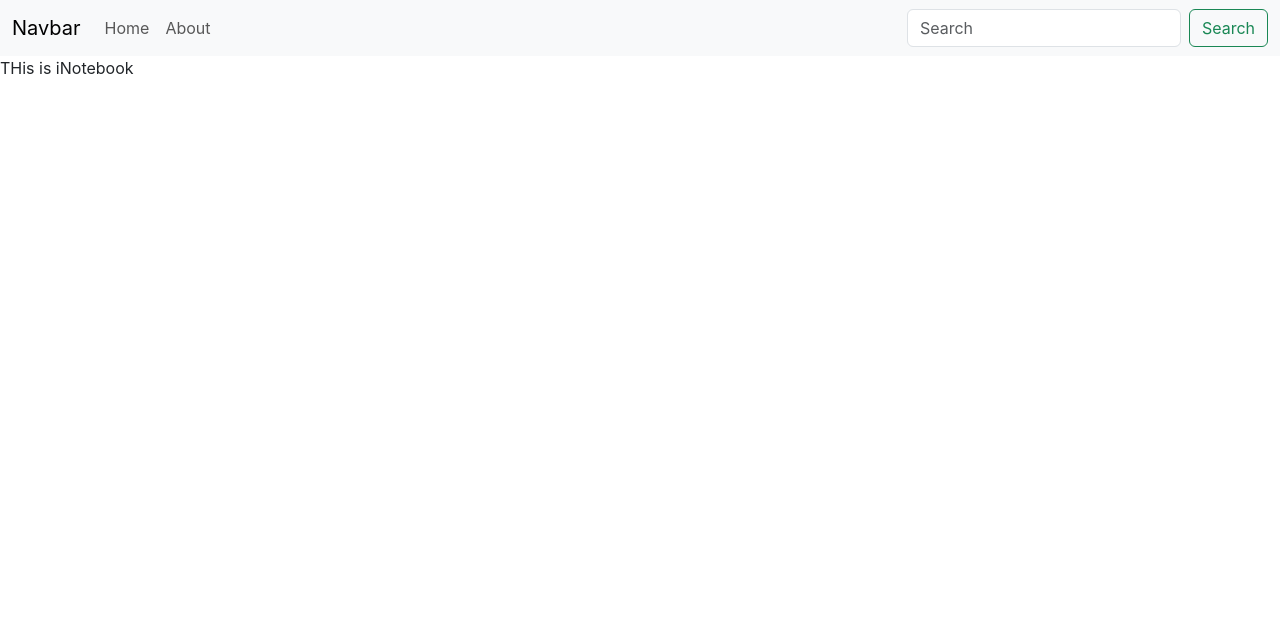
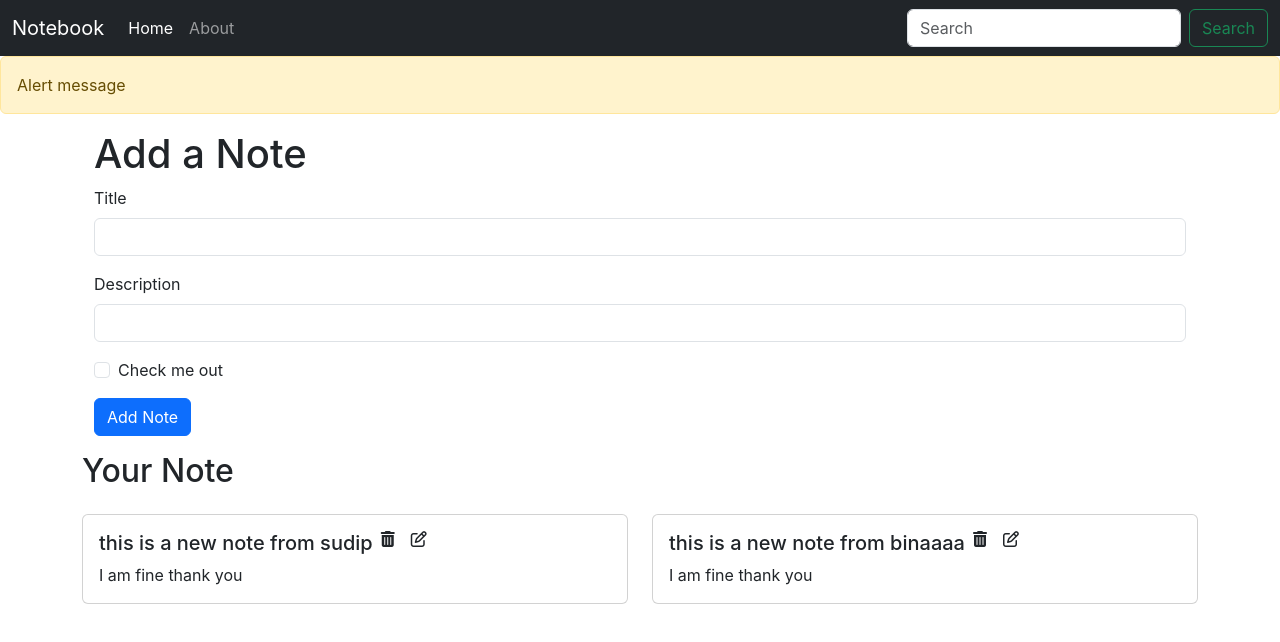
Before and after one commit to sudip-khanal/notebook, a React (Create React App) app: page / in a window 1280 px wide. Shown: the top 642 px of the page. Built offline with nearby package versions, Linux system fonts and the light colour scheme.

Commit message:
add and delet note function added

```diff
--- a/public/index.html
+++ b/public/index.html
@@ -27,6 +27,10 @@
     <noscript>You need to enable JavaScript to run this app.</noscript>
     <div id="root"></div>
     <script
+      src="https://kit.fontawesome.com/8c723b72b4.js"
+      crossorigin="anonymous"
+    ></script>
+    <script
       src="https://cdn.jsdelivr.net/npm/@popperjs/core@2.11.8/dist/umd/popper.min.js"
       integrity="sha384-I7E8VVD/ismYTF4hNIPjVp/Zjvgyol6VFvRkX/vR+Vc4jQkC+hVqc2pM8ODewa9r"
       crossorigin="anonymous"
--- a/src/App.css
+++ b/src/App.css
@@ -36,3 +36,6 @@
     transform: rotate(360deg);
   }
 }
+i{
+  cursor: pointer;
+}
--- a/src/App.js
+++ b/src/App.js
@@ -6,17 +6,24 @@
 
 import React from "react";
 import { BrowserRouter, Route, Routes } from "react-router-dom";
+import NoteState from "./context/notes/noteState";
+import Alert from "./components/Alert";
 
 function App() {
   return (
     <>
+      <NoteState>
         <BrowserRouter>
           <Navbar />
+          <Alert message="Alert message" />
+          <div className="container">
             <Routes>
               <Route exact path="/" element={<Home />}></Route>
-          <Route exact path="/about/*" element={<About />}></Route>
+              <Route exact path="/about/" element={<About />}></Route>
             </Routes>
+          </div>
         </BrowserRouter>
+      </NoteState>
     </>
   );
 }
--- a/src/components/About.js
+++ b/src/components/About.js
@@ -1,7 +1,5 @@
-import React from "react";
-
 const About = () => {
-  return <div>this is about</div>;
+  return <div className="container">this is about</div>;
 };
 
 export default About;
--- /dev/null
+++ b/src/components/Addnote.js
@@ -0,0 +1,69 @@
+import React, { useContext, useState } from "react";
+import NoteContext from "../context/notes/NoteContext";
+
+const Addnote = () => {
+  const context = useContext(NoteContext);
+  const { addNote } = context;
+  const [note, setNote] = useState({
+    title: "",
+    description: "",
+    tag: "default",
+  });
+  const handlesubmitClick = (e) => {
+    e.preventDefault();
+    addNote(note.title, note.description, note.tag);
+  };
+  const onChange = (e) => {
+    setNote({ ...note, [e.target.name]: e.target.value });
+  };
+  return (
+    <div className="container my-3">
+      <h1>Add a Note</h1>
+      <form>
+        <div className="mb-3">
+          <label htmlfor="title" className="form-label">
+            Title
+          </label>
+          <input
+            type="text"
+            className="form-control"
+            id="title"
+            name="title"
+            onChange={onChange}
+          />
+        </div>
+        <div className="mb-3">
+          <label htmlfor="description" className="form-label">
+            Description
+          </label>
+          <input
+            type="text"
+            className="form-control"
+            id="description"
+            name="description"
+            onChange={onChange}
+          />
+        </div>
+        <div className="mb-3 form-check">
+          <input
+            type="checkbox"
+            className="form-check-input"
+            id="exampleCheck1"
+          />
+          <label className="form-check-label" htmlfor="exampleCheck1">
+            Check me out
+          </label>
+        </div>
+        <button
+          type="submit"
+          className="btn btn-primary"
+          onClick={handlesubmitClick}
+        >
+          Add Note
+        </button>
+      </form>
+    </div>
+  );
+};
+
+export default Addnote;
--- /dev/null
+++ b/src/components/Alert.js
@@ -0,0 +1,13 @@
+import React from "react";
+
+const Alert = (props) => {
+  return (
+    <div>
+      <div className="alert alert-warning" role="alert">
+        {props.message}
+      </div>
+    </div>
+  );
+};
+
+export default Alert;
--- a/src/components/Home.js
+++ b/src/components/Home.js
@@ -1,7 +1,11 @@
 import React from "react";
-
+import Notes from "./Notes";
 const Home = () => {
-  return <div>THis is iNotebook</div>;
+  return (
+    <div className="">
+      <Notes />
+    </div>
+  );
 };
 
 export default Home;
--- a/src/components/Navbar.js
+++ b/src/components/Navbar.js
@@ -1,13 +1,20 @@
-import React from "react";
-import { Link } from "react-router-dom";
+import React, { useEffect } from "react";
+import { Link, useLocation } from "react-router-dom";
 
 const Navbar = () => {
+  let location = useLocation();
+
+  useEffect(() => {
+    // Google Analytics
+    console.log(location.pathname);
+  }, [location]);
+
   return (
     <div>
-      <nav className="navbar navbar-expand-lg bg-body-tertiary">
+      <nav className="navbar navbar-expand-lg navbar-dark bg-dark">
         <div className="container-fluid">
           <Link className="navbar-brand" to="/">
-            Navbar
+            Notebook
           </Link>
           <button
             className="navbar-toggler"
@@ -23,12 +30,23 @@
           <div className="collapse navbar-collapse" id="navbarSupportedContent">
             <ul className="navbar-nav me-auto mb-2 mb-lg-0">
               <li className="nav-item">
-                <Link className="nav-link " aria-current="page" to="/">
+                <Link
+                  className={`nav-link ${
+                    location.pathname === "/" ? "active" : ""
+                  } `}
+                  aria-current="page"
+                  to="/"
+                >
                   Home
                 </Link>
               </li>
               <li className="nav-item">
-                <Link className="nav-link" to="/about">
+                <Link
+                  className={`nav-link ${
+                    location.pathname === "/about" ? "active" : ""
+                  } `}
+                  to="/about"
+                >
                   About
                 </Link>
               </li>
--- /dev/null
+++ b/src/components/NoteItems.js
@@ -0,0 +1,30 @@
+import React, { useContext } from "react";
+import NoteContext from "../context/notes/NoteContext";
+
+const NoteItems = (props) => {
+  const context = useContext(NoteContext);
+  const { deleteNote } = context;
+
+  const { note } = props;
+  return (
+    <div className="col md-3">
+      <div className="card my-3">
+        <div className="card-body">
+          <div className="d-flex align-item-center">
+            <h5 className="card-title">{note.title}</h5>
+            <i
+              className="fa-solid fa-trash-can mx-2"
+              onClick={() => {
+                deleteNote(note._id);
+              }}
+            ></i>
+            <i className="fa-regular fa-pen-to-square mx-2"></i>
+          </div>
+          <p className="card-text"> {note.description} </p>
+        </div>
+      </div>
+    </div>
+  );
+};
+
+export default NoteItems;
--- /dev/null
+++ b/src/components/Notes.js
@@ -0,0 +1,23 @@
+import React, { useContext } from "react";
+import NoteContext from "../context/notes/NoteContext";
+import NoteItems from "./NoteItems";
+import Addnote from "./Addnote";
+
+const Notes = () => {
+  const context = useContext(NoteContext);
+  // eslint-disable-next-line
+  const { notes, setNotes, addNote } = context;
+  return (
+    <>
+      <Addnote />
+      <div className="row my-3">
+        <h2>Your Note</h2>
+        {notes.map((note) => {
+          return <NoteItems key={note._id} note={note} />;
+        })}
+      </div>
+    </>
+  );
+};
+
+export default Notes;
--- /dev/null
+++ b/src/context/notes/NoteContext.js
@@ -0,0 +1,5 @@
+import { createContext } from "react";
+
+const NoteContext = createContext();
+
+export default NoteContext;
--- /dev/null
+++ b/src/context/notes/noteState.js
@@ -0,0 +1,68 @@
+import { useState } from "react";
+import NoteContext from "./NoteContext";
+
+const NoteState = (props) => {
+  const noteInitial = [
+    {
+      _id: "64c0a65c477712c65fe6f6e2",
+      user: "64bbdc2d9652a9e22e594279",
+      title: " this is a new note from sudip",
+      description: "I am fine thank you",
+      tag: "personal",
+      date: "2023-07-26T04:51:40.346Z",
+      __v: 0,
+    },
+    {
+      _id: "64c0a66a477712c65fe6f6e4",
+      user: "64bbdc2d9652a9e22e594279",
+      title: " this is a new note from binaaaa",
+      description: "I am fine thank you",
+      tag: "personal",
+      date: "2023-07-26T04:51:54.952Z",
+      __v: 0,
+    },
+  ];
+
+  const [notes, setNotes] = useState(noteInitial);
+
+  // Add a note
+  console.log("Adding a new note");
+  //todo api call
+
+  const addNote = (title, description, tag) => {
+    const note = {
+      _id: "64c0a66a477712c65fe6f6e49865",
+      user: "64bbdc2d9652a9e22e594279",
+      title: title,
+      description: description,
+      tag: tag,
+      date: "2023-07-26T04:51:54.952Z",
+      __v: 0,
+    };
+
+    setNotes(notes.concat(note));
+  };
+
+  //Delete a note
+  const deleteNote = (id) => {
+    //todo api call
+    console.log("deleting note with id" + id);
+    const newNote = notes.filter((note) => {
+      return note._id !== id;
+    });
+    setNotes(newNote);
+  };
+
+  //edit note
+  const editNote = () => {};
+
+  return (
+    <NoteContext.Provider
+      value={{ notes, setNotes, addNote, deleteNote, editNote }}
+    >
+      {props.children}
+    </NoteContext.Provider>
+  );
+};
+
+export default NoteState;
```
Also changed, not shown: 1 other file (tests, documents, lock files or other folders). Lines whose indentation alone changed are shown as unchanged.
